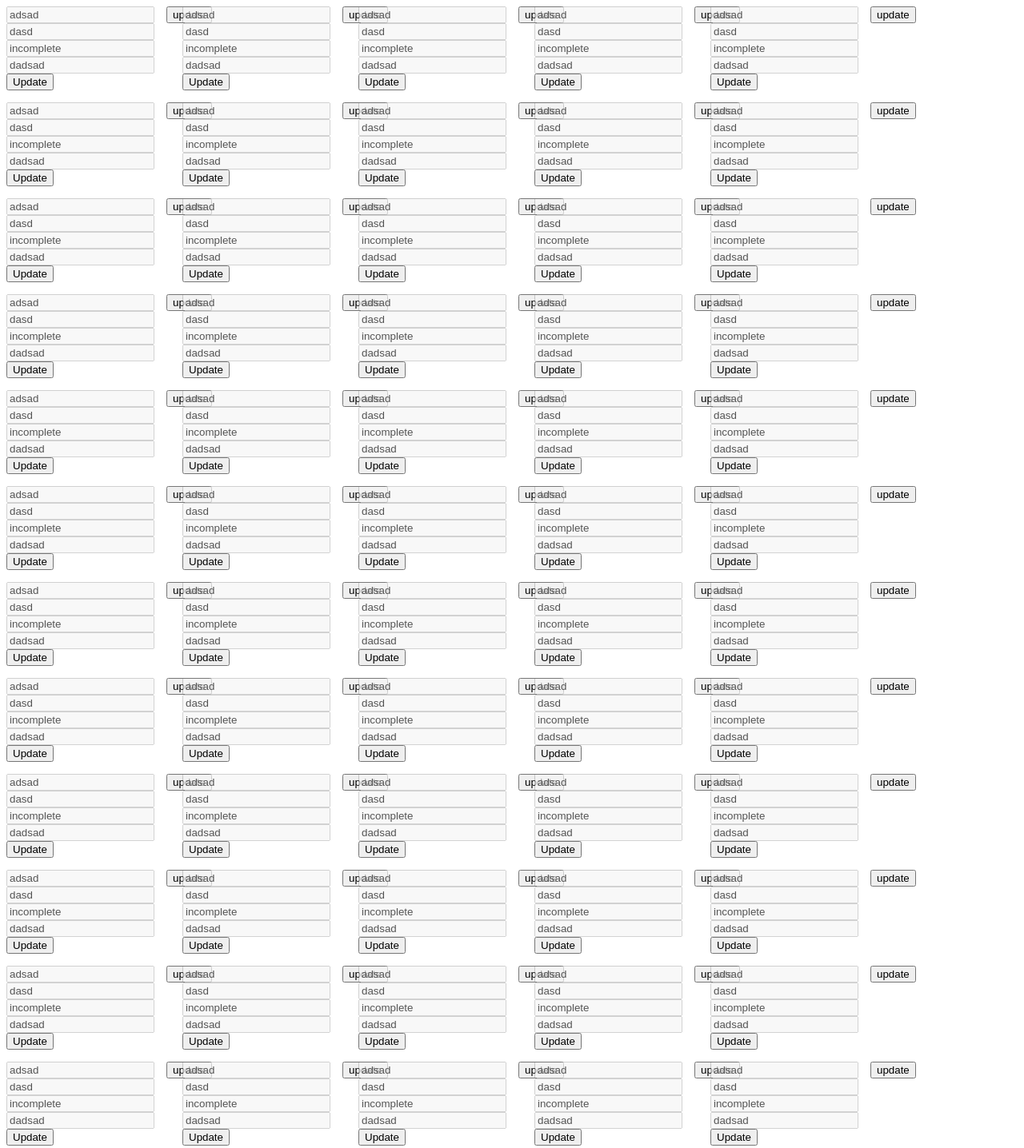
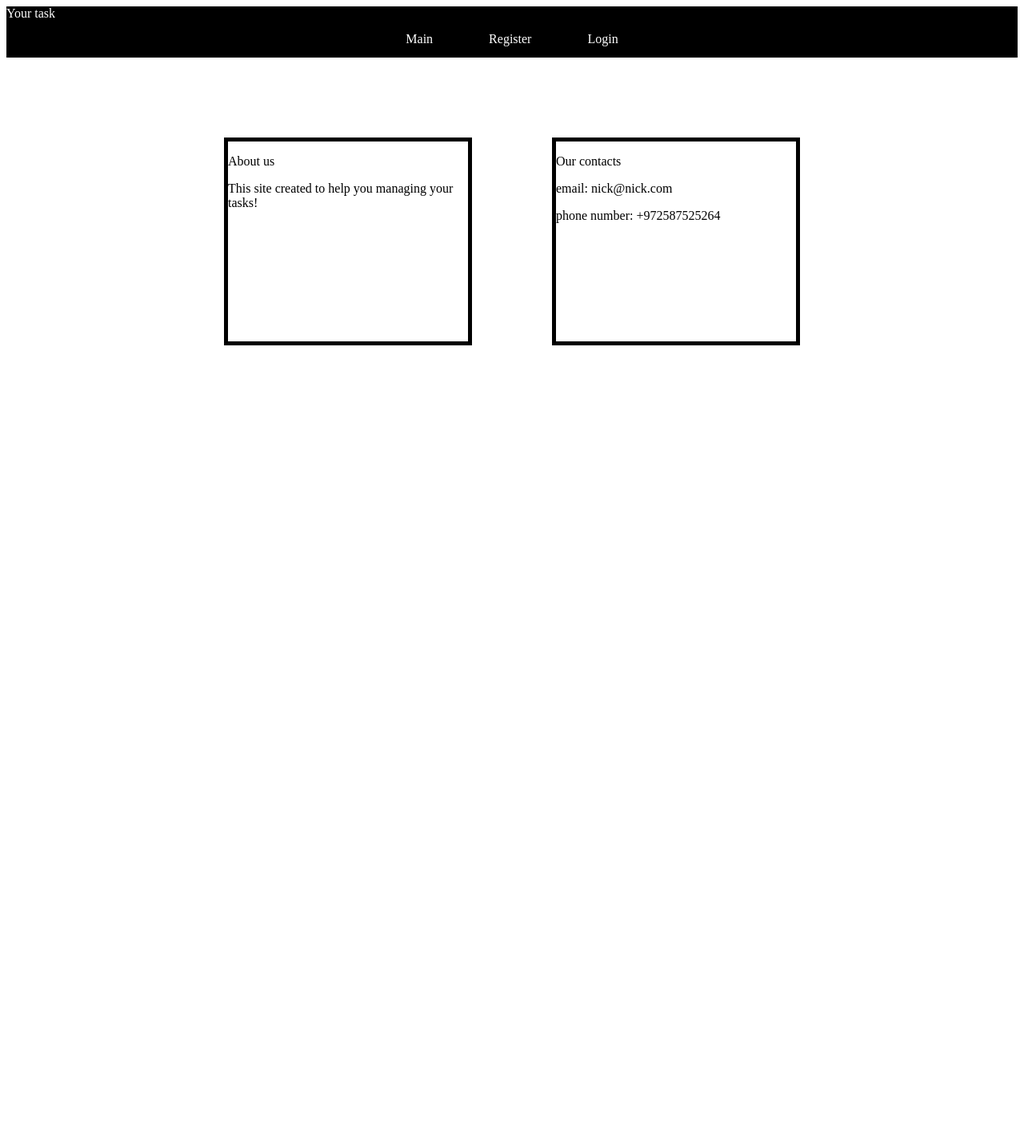
Before and after one commit to Nicksheinman/taskProject, a Django app: page / in a window 1280 px wide. Shown: the whole page at 80% size. After the commit the page ends 432 px from the top, so only its background shows below. Run offline with Django 4.2, Linux system fonts and the light colour scheme; data comes from the database, SQL or seed files in the repository; both versions use the stored data as it was before the commit.

Commit message:
new_save

```diff
--- /dev/null
+++ b/taskApp/forms.py
@@ -0,0 +1,34 @@
+from django import forms
+from .models import *
+from django.contrib.auth.forms import UserCreationForm, AuthenticationForm
+from django.contrib.auth.models import User
+from django.forms.widgets import PasswordInput, TextInput
+
+class DateInput(forms.DateInput):
+    input_type= 'date'
+
+
+class AddTask(forms.ModelForm):
+    class Meta:
+       model= Task
+       fields='__all__'
+       widgets = {
+           'date':DateInput()
+       }
+
+class UpdateForm(forms.ModelForm):
+    class Meta:
+        model=Task
+        fields='__all__'
+        widgets= {
+            'date':DateInput()
+        }
+
+class Create_user_f(UserCreationForm):
+    class Meta:
+        model = User
+        fields= ['username', 'password1', 'password2', 'email']
+
+class LoginForm(AuthenticationForm):
+    username= forms.CharField(widget=TextInput())
+    password= forms.CharField(widget=PasswordInput())
--- a/taskApp/models.py
+++ b/taskApp/models.py
@@ -1,14 +1,9 @@
 from django.db import models
 
 # Create your models here.
-
-class User(models.Model):
-    username=models.CharField(max_length=256)
-    password=models.CharField(max_length=256)
-    email=models.CharField(max_length=256)
 
 class Task(models.Model):
     name=models.CharField(max_length=256)
     explain=models.CharField(max_length=256)
     status=models.CharField(max_length=256)
-    date=models.CharField(max_length=256)
+    date=models.DateField(null=True)
--- a/taskApp/static/css/style.css
+++ b/taskApp/static/css/style.css
@@ -1,16 +1,95 @@
-#tasks {
+
+#navigation {
+    background-color: black;
+    color: white;
+}
+
+#navbar {
     display: flex;
-    gap: 20px;
-    flex-direction: row;
-    flex-wrap: wrap;
-    justify-items: space-between;
+    justify-content: center;
+}
+
+#navbar > * {
+    padding: 14px 25px;
+    background-color: black;
+    margin-left: 10px;
+    margin-right: 10px;
+    color: white;
+    align-items: center;
+    text-decoration: none;
+}
+#navbar > a:hover {
+    background-color: #454545;
+}
+
+#login {
+    margin: auto;
+    margin-top:100px;
+    position:relative;
+    text-align: center;
+    border-style: solid;
+    width: 300px;
+    height: 250px;
+    border: 5px solid black;
+}
+
+#register {
+    margin: auto;
+    margin-top:100px;
+    border: 5px solid black;
+    width: 400px;
+    height: 350px;
+}
+
+#update {
+    margin: auto;
+    margin-top:100px;
+    position:relative;
+    text-align: center;
+    border-style: solid;
+    width: 300px;
+    height: 200px;
+    border: 5px solid black;
+}
+
+#create {
+    margin: auto;
+    margin-top:100px;
+    position:relative;
+    text-align: center;
+    border-style: solid;
+    width: 300px;
+    height: 200px;
+    border: 5px solid black;
+}
+
+#main {
+    display: flex;
+    justify-content:center;
 
 }
 
-#tasks > * {
-    width: 200px;
-    height: 100px;
-    display: flex;
-    flex-direction: column;
-    flex-wrap: wrap;
-  }
+#aboutUs {
+    width: 300px;
+    height: 250px;
+    border: 5px solid black;
+    margin-top:100px;
+    margin-right: 50px
+}
+
+#contact {
+    width: 300px;
+    height: 250px;
+    margin-top:100px;
+    margin-left: 50px;
+    border: 5px solid black;
+}
+td, table, th{
+    border: 1px solid black;
+    border-collapse: collapse;
+}
+
+#taskHeader > * {
+    border: 1px solid black;
+    border-collapse: collapse;
+}
--- a/taskApp/static/js/task.js
+++ b/taskApp/static/js/task.js
@@ -1,5 +1,6 @@
 
 
-function unlocker(){
-    var inputs = document.getElementById('')
+function unlocker(thisId){
+    var inputs = document.getElementById('thisID')
+    this
 }
--- a/taskApp/templates/index.html
+++ b/taskApp/templates/index.html
@@ -1,28 +1,12 @@
-<!DOCTYPE html>
-<html lang="en">
-<head>
-    <meta charset="UTF-8">
-    <meta name="viewport" content="width=device-width, initial-scale=1.0">
-    <title>Task</title>
-    <script src="\static\css\task.js" defer></script>
-    <link rel="stylesheet" href="static\css\style.css">
-</head>
-<body>
-    <div id="main">
-        <div id="tasks">
-            {% for task in tasks %}
-            <div id="{{task.id}}">
-                <form action="/update" method="POST" id="updateForm{{task.id}}">
-                    <input type="text" name="name" placeholder="Name" value="{{task.name}}" disabled>
-                    <input type="text" name="phone" placeholder="Explanation" value="{{task.explain}}" disabled>
-                    <input type="text" name="phone" placeholder="Status" value="{{task.status}}" disabled>
-                    <input type="text" name="phone" placeholder="Date" value="{{task.date}}" disabled>
-                    <input type="submit" value="Update">
-                </form>
-                <button onclick="unlock('updateForm{{task.id}}')" >update</button>
-            </div>
-            {% endfor %}
-        </div>
+{% extends 'layout.html' %}
+
+{% block content %}
+<div id="main">
+    <div id="aboutUs"> <p>About us</p>
+        <p>This site created to help you managing your tasks!</p></div>
+    <div id="contact"><p>Our contacts</p>
+        <p>email: nick@nick.com</p>
+        <p>phone number: +972587525264</p>
     </div>
-</body>
-</html>
+</div>
+{% endblock %}
--- /dev/null
+++ b/taskApp/templates/layout.html
@@ -0,0 +1,15 @@
+<!DOCTYPE html>
+{% load static %}
+<html lang="en">
+<head>
+    <meta charset="UTF-8">
+    <meta name="viewport" content="width=device-width, initial-scale=1.0">
+    <title>Task</title>
+    <link rel="stylesheet" href="{% static 'css/style.css' %}">
+</head>
+<body>
+    {% include 'navbar.html' %}
+    {% block content %}
+    {% endblock %}
+</body>
+</html>
--- /dev/null
+++ b/taskApp/templates/navbar.html
@@ -0,0 +1,26 @@
+<!DOCTYPE html>
+<html lang="en">
+<head>
+    <meta charset="UTF-8">
+    <meta name="viewport" content="width=device-width, initial-scale=1.0">
+    <title>{% block title %}<div class="title"></div>{% endblock %}</title>
+</head>
+<body>
+    <div id='navigation'>
+        Your task
+        <div id="navbar">
+            <a href="{% url 'home' %}"><span style="cursor:pointer">Main</span><br></a>
+            {% if user.is_authenticated %}
+            <a href="{% url 'dashboard' %}"><span style="cursor:pointer">Dashboard</span><br></a>
+            <a href="{% url 'logout' %}"><span style="cursor:pointer">Logout</span><br></a>
+            {% else %}
+            <a href="{% url 'register' %}"><span style="cursor:pointer">Register</span></a>
+            <a href="{% url 'login' %}"><span style="cursor:pointer">Login</span><br></a>
+            {% endif %}
+        </div>
+    </div>
+    <main>
+    </aside>
+    </main>
+</body>
+</html>
--- a/taskApp/urls.py
+++ b/taskApp/urls.py
@@ -1,9 +1,17 @@
 from django.urls import path
+from django.views.i18n import JavaScriptCatalog
 
 from . import views
 
 
 urlpatterns = [
     path('', view=views.home, name='home'),
-    path('tasks/', view=views.create_task, name='task')
+    path('tasks/', view=views.create_task, name='task'),
+    path('dashboard/update/<int:pk>/', view=views.update, name='update'),
+    path('create/', view=views.create, name='create'),
+    path('dashboard/delete/<int:pk>', view=views.deleteT, name='delete'),
+    path('register/', view=views.register, name='register'),
+    path('login/', view=views.login, name='login'),
+    path('dashboard/', view=views.dashboard, name='dashboard'),
+    path('logout/', view=views.logout, name='logout')
 ]
--- a/taskApp/views.py
+++ b/taskApp/views.py
@@ -1,18 +1,82 @@
-from django.shortcuts import render, HttpResponse
-from datetime import date, timedelta
+from django.shortcuts import render, HttpResponse, HttpResponseRedirect, redirect
 from random import choices
-from .models import Task, User
-
+from django.contrib.auth.models import auth
+from django.contrib.auth import authenticate
+from django.contrib.auth.decorators import login_required
+from .models import Task
+from .forms import *
+from faker import *
 # Create your views here.
 
 def home(request):
-    return render(template_name='index.html', request=request,context={"tasks":Task.objects.all()})
+    form=AddTask()
+    return render(template_name='index.html', request=request,context={"form":form,"tasks":Task.objects.all()})
 
 def create_task(request):
     for a in range(30):
         name='adsad'
         explain='dasd'
-        status='incomplete'
-        datee='dadsad'
+        status=False
+        datee='27/11/2024'
         Task(name=name, explain=explain, status=status,date=datee).save()
     return HttpResponse("tasks created")
+
+def register(request):
+    form= Create_user_f()
+    if request.method== "POST":
+        form=Create_user_f(request.POST)
+        if form.is_valid():
+            form.save()
+            return redirect('login')
+    return render(request=request, template_name='register.html', context={"form":form})
+
+def login(request):
+    form=LoginForm()
+    if request.method== "POST":
+        form=LoginForm(request=request,data=request.POST)
+        if form.is_valid():
+            username= request.POST.get("username")
+            password= request.POST.get("password")
+            user=authenticate(request=request, username=username, password=password)
+            if user is not None:
+                auth.login(request=request, user=user)
+                return redirect('/')
+    return render(request=request,template_name='login.html', context={'form': form})
+
+def logout(request):
+    auth.logout(request)
+    return redirect('/')
+
+@login_required(login_url='login/')
+def dashboard(request):
+    return render(request=request, template_name='dashboard.html',context={"form":AddTask(),"tasks":Task.objects.all()})
+
+@login_required(login_url='login/')
+def create(request):
+    if request.method == "POST":
+        Task(request.POST).save()
+        return HttpResponseRedirect("dashboard")
+    return render(request=request, template_name='create.html',context={"form":AddTask(),"tasks":Task.objects.all()} )
+
+@login_required(login_url='login/')
+def read(request,pk):
+    task=Task.objects.get(id=pk)
+    return render(request=request, template_name='readTask.Html', context={'form':task})
+
+@login_required(login_url='login/')
+def update(request, pk):
+    task= Task.objects.get(id=pk)
+    tform= UpdateForm(instance=task)
+    if request.method == "POST":
+        tform=UpdateForm(request.POST,instance=task)
+        if tform.is_valid():
+            tform.save()
+            return redirect("dashboard")
+    return render(request=request, template_name='update.html', context={'form':tform})
+
+def deleteT(request, pk):
+    task= Task.objects.get(id=pk)
+    if request.method == 'GET':
+        task.delete()
+        return redirect('dashboard')
+    return redirect('dashboard')
```
Also changed, not shown: taskApp/templates/create.html (added, +10 -0 lines), taskApp/templates/dashboard.html (added, +36 -0 lines), taskApp/templates/login.html (added, +16 -0 lines), taskApp/templates/register.html (added, +16 -0 lines), taskApp/templates/update.html (added, +12 -0 lines), taskProject/settings.py (+3 -13 lines), db.sqlite3, taskApp/apps.py (line endings or trailing spaces), taskApp/migrations/0003_alter_task_date_alter_task_status.py (added), taskApp/migrations/0004_delete_user_alter_task_status.py (added).
